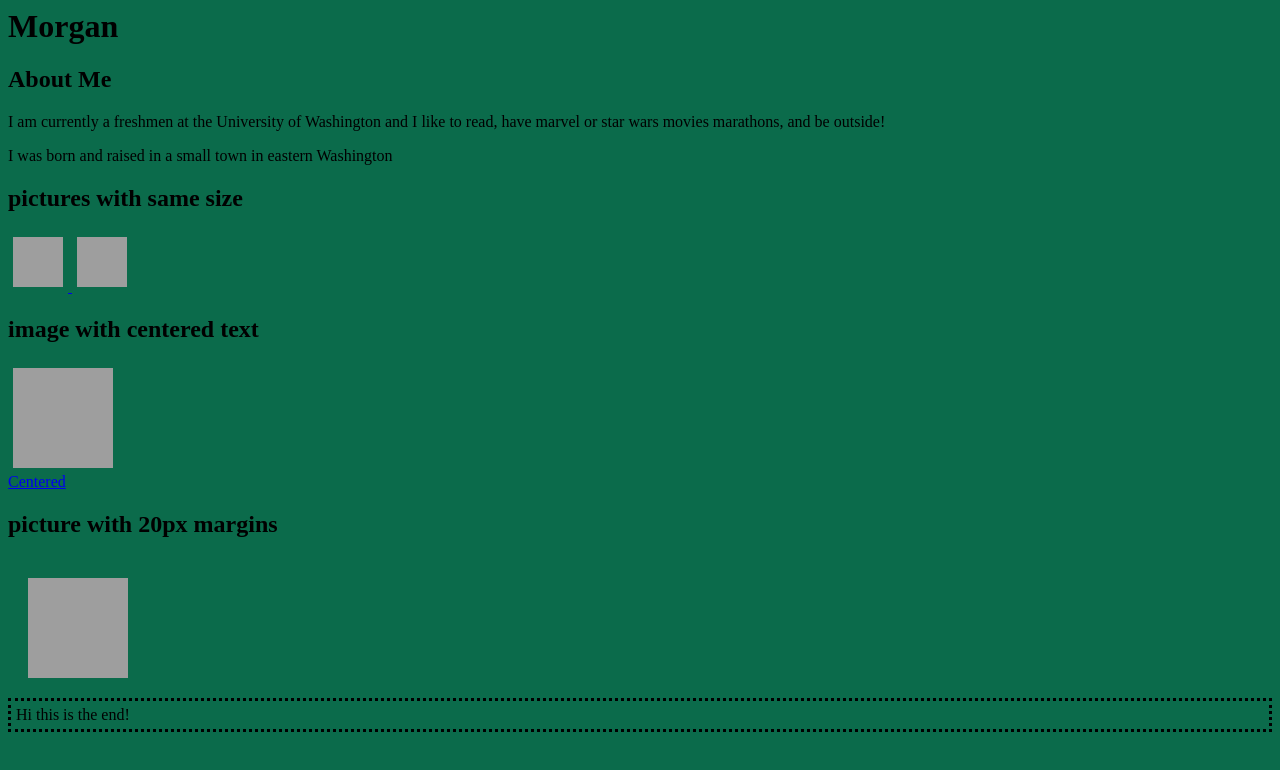
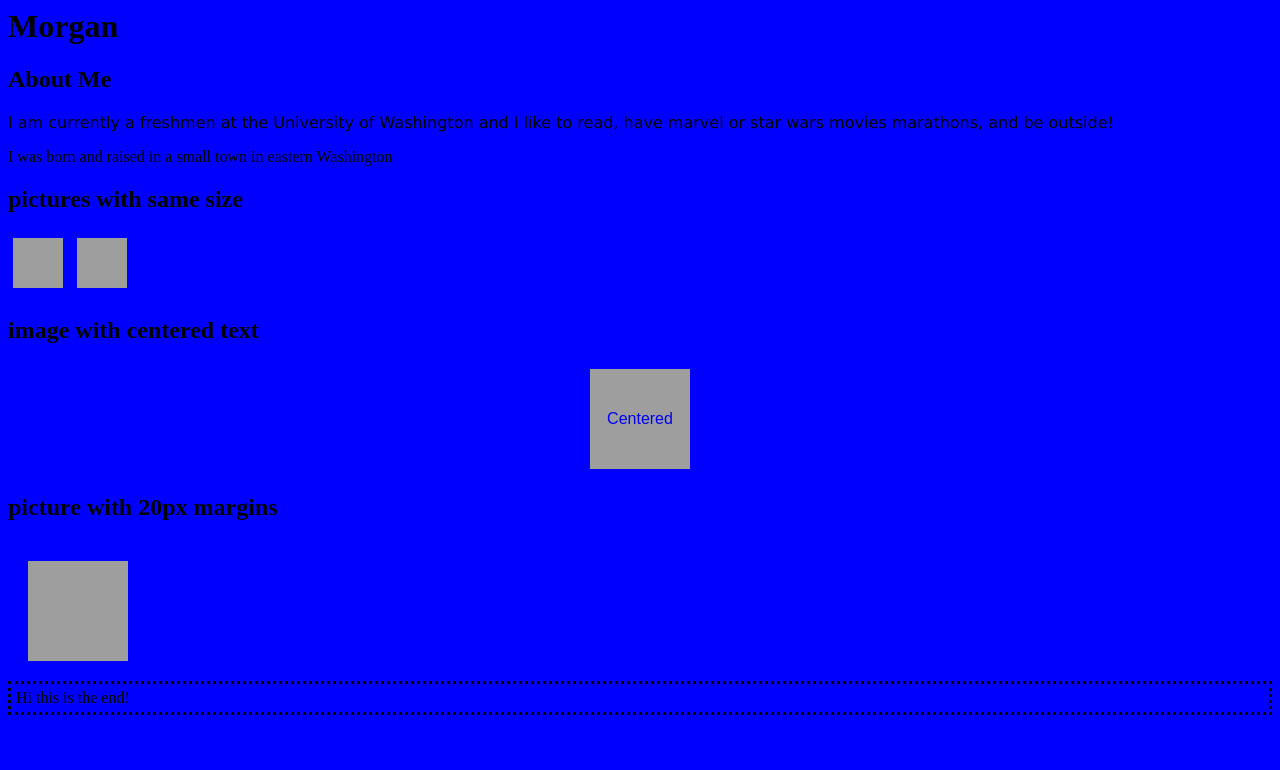
Before and after one commit to morgweb-1779250/morgweb-1779250.github.io, a plain HTML site: page someCss.html in a window 1280 px wide. Drawn offline with Linux system fonts and the light colour scheme; grey boxes are pictures that could not be loaded.

Commit message:
Add files via upload

```diff
--- a/style.css
+++ b/style.css
@@ -1,3 +1,25 @@
 body {
-    background-color: rgb(11, 107, 75);
+    background-color:blue;
 }
+
+#franklin_example {
+  font-family:'Franklin Gothic Medium', 'Arial Narrow', Arial, sans-serif;
+}
+
+#verdana_example {
+  font-family: Verdana, Geneva, Tahoma, sans-serif;
+}
+
+.container {
+  position: relative;
+  text-align: center;
+}
+
+/* Centered text */
+.centered {
+  position: absolute;
+  top: 50%;
+  left: 50%;
+  transform: translate(-50%, -50%);
+  font-family: Arial, Helvetica, sans-serif;
+}
```
